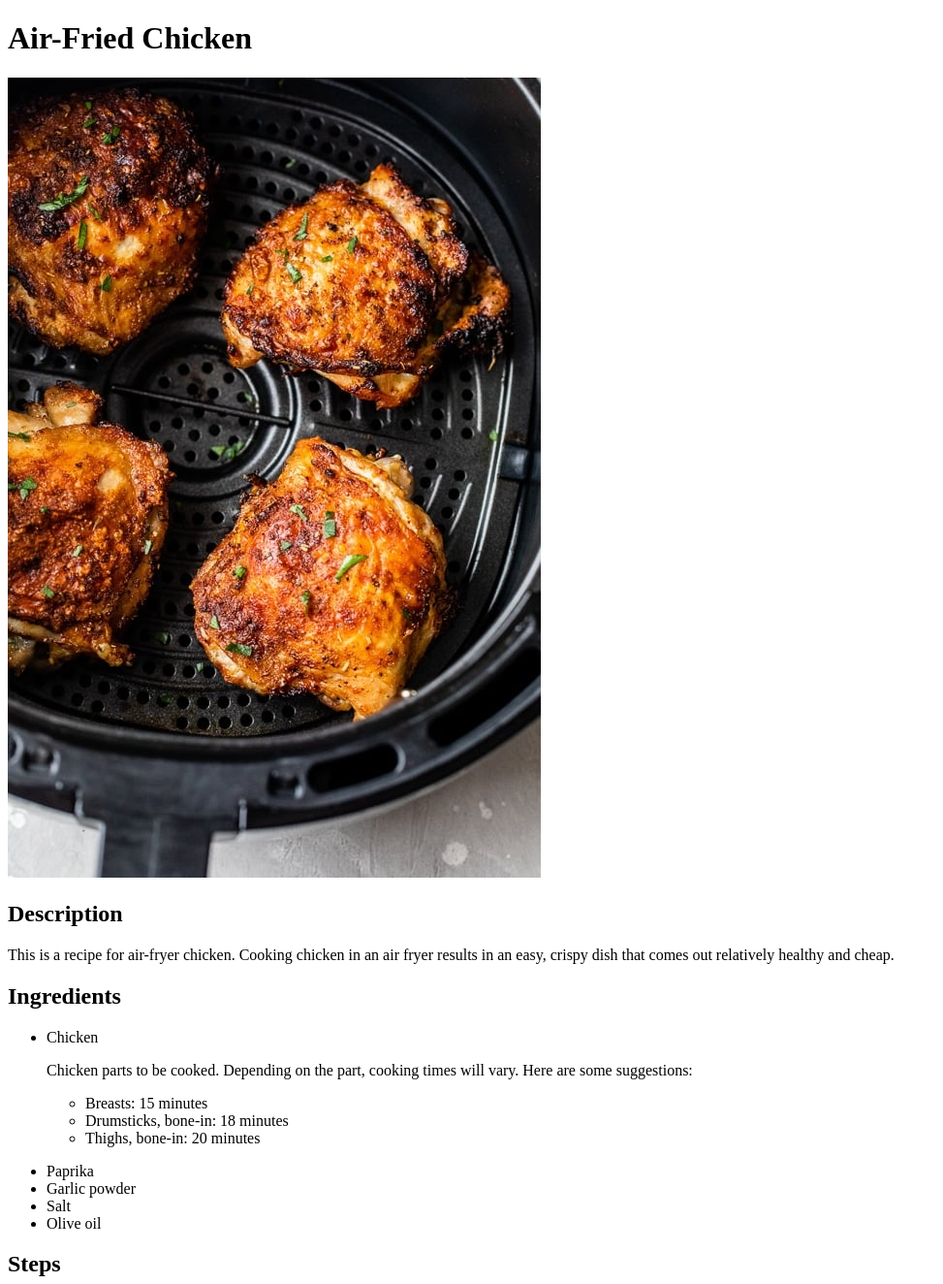
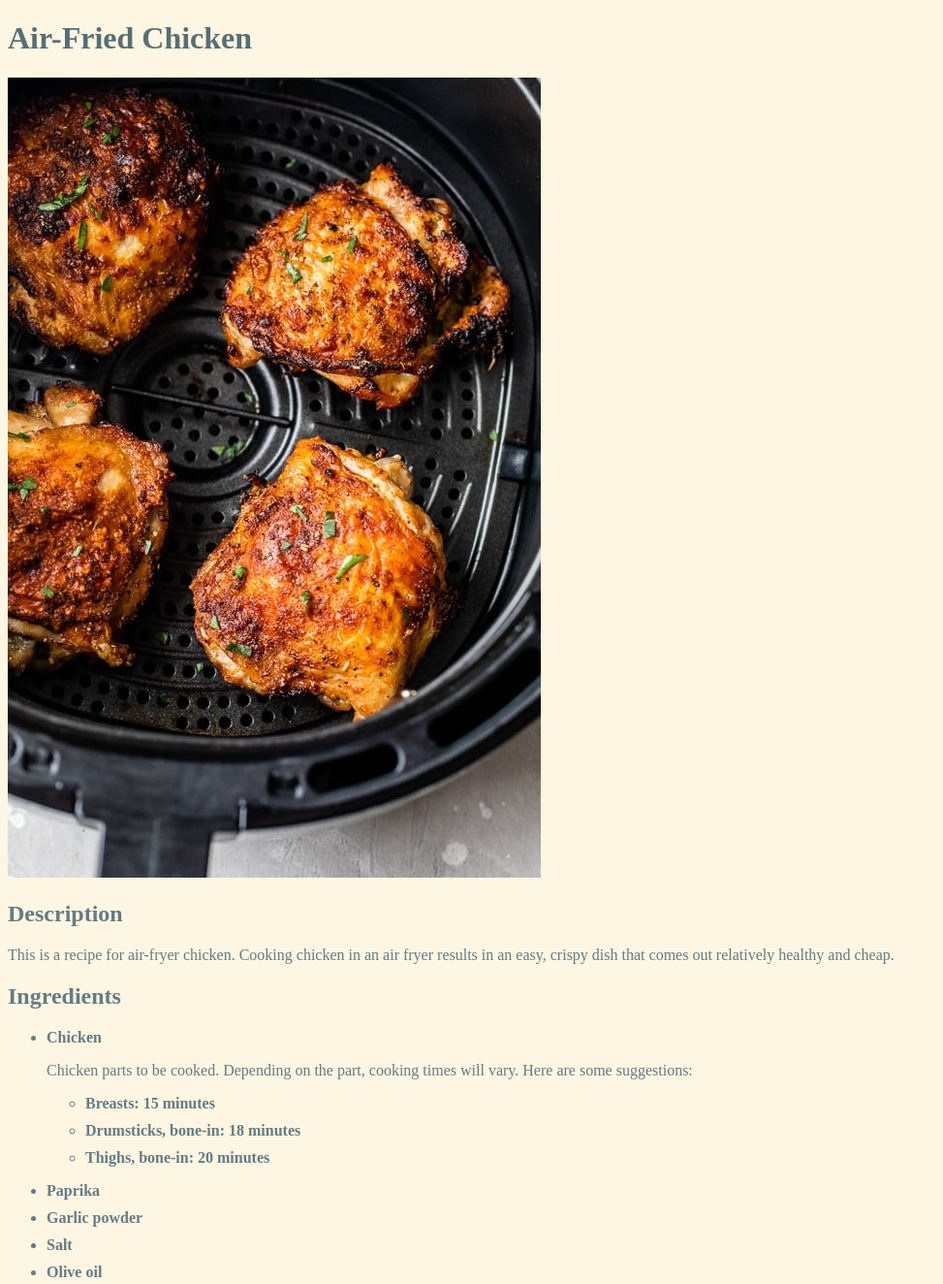
Before and after one commit to SereneSheep/odin-recipes, a plain HTML site: page recipes/air-frier-chicken.html in a window 1280 px wide. Shown: the top 1324 px of the page at 97% size, without its empty margins (0-973 px from the left). Drawn offline with Linux system fonts and the light colour scheme.

Commit message:
Begin implementation of basic css
Currently experimenting with simple CSS rules focused on colors
(inspired by the solarized color schemes).

```diff
--- a/recipes/air-frier-chicken.html
+++ b/recipes/air-frier-chicken.html
@@ -3,6 +3,7 @@
 <head>
     <meta charset="UTF-8">
     <meta name="viewport" content="width=device-width, initial-scale=1.0">
+    <link rel="stylesheet" href="./recipes.css">
     <title>Air-Frier Chicken Recipe</title>
 </head>
 <body>
@@ -13,7 +14,7 @@
         in an easy, crispy dish that comes out relatively healthy and cheap.
     </p>
     <h2>Ingredients</h2>
-    <ul>
+    <ul class="ingredients">
         <li>Chicken</li>
         <p>Chicken parts to be cooked. Depending on the part, cooking times will vary.
             Here are some suggestions:
--- /dev/null
+++ b/recipes/recipes.css
@@ -0,0 +1,16 @@
+body {
+    background-color: #fdf6e3;
+    color: #657b83;
+}
+
+h1 {
+    color: #586e75;
+}
+
+.ingredients li {
+    font-weight: bold;
+}
+
+li {
+    margin: 10px 0;
+}
--- /dev/null
+++ b/styles.css
@@ -0,0 +1,13 @@
+body {
+    background-color: #fdf6e3;
+    color: #657b83;
+}
+
+h1 {
+    color: #586e75;
+    font-weight: bold;
+}
+
+.ingredients {
+    font-weight: bold;
+}
```
Also changed, not shown: index.html (+1 -0 lines), recipes/air-frier-potatoes.html (+2 -1 lines), recipes/stir-fried-rice.html (+2 -1 lines), 2 other files.
